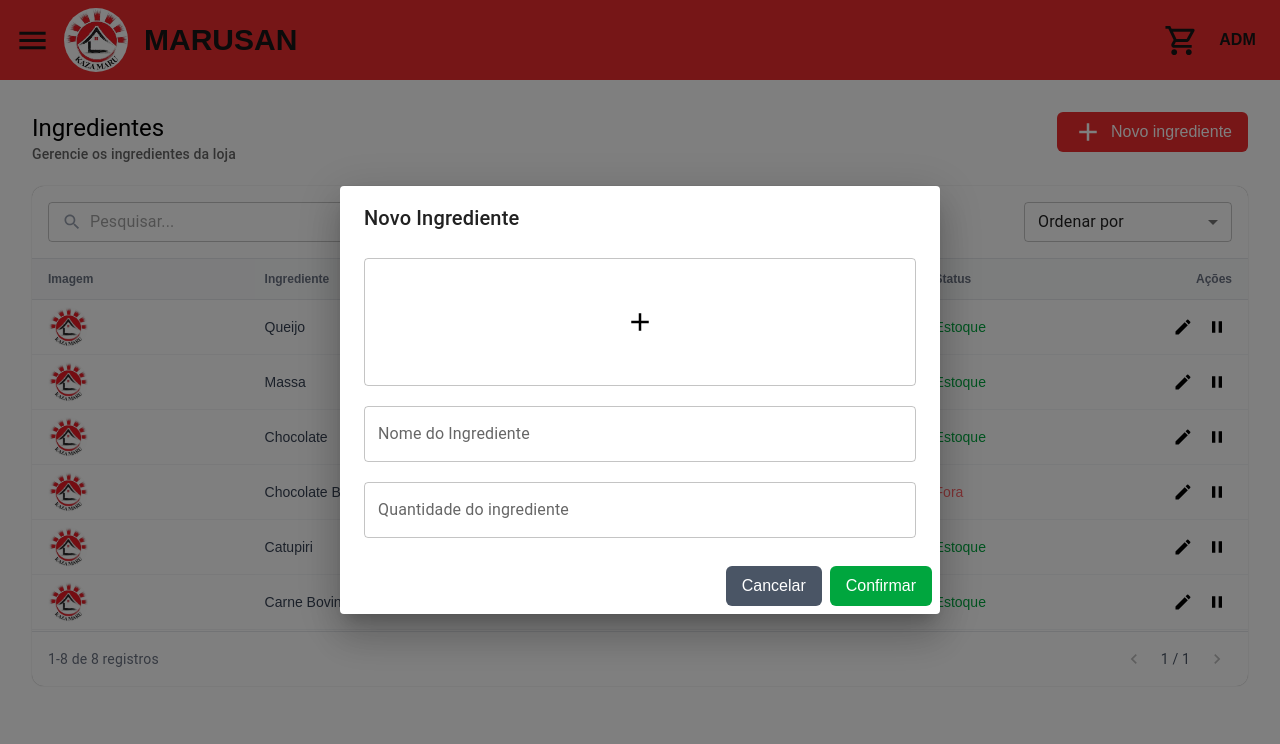
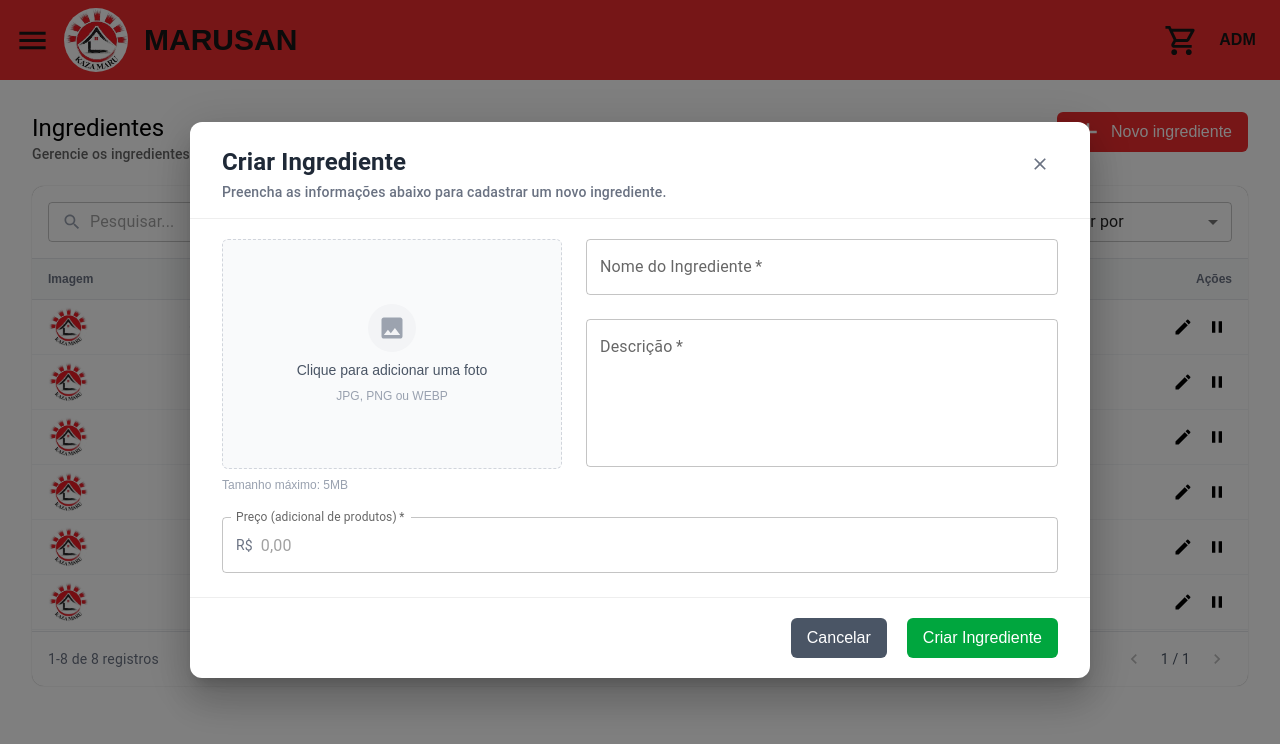
Before and after one commit to GustavoPaterno/niponten_front, a Next.js app: page /admin/configuracoes/ingredientes in a window 1280 px wide. Both pictures are taken after a click on the button "Novo ingrediente". Shown: the top 744 px of the page. Built offline with nearby package versions, Linux system fonts and the light colour scheme.

Commit message:
feat: ingredientes dialog new design

```diff
--- a/package.json
+++ b/package.json
@@ -17,6 +17,7 @@
     "@mui/material-nextjs": "^9.3.0",
     "@vercel/blob": "^2.8.0",
     "next": "^16.3.5",
+    "nippon-ten-api-client": "0.0.3-alpha",
     "react": "19.2.8",
     "react-dom": "19.2.8"
   },
--- a/src/features/admin/configuracoes/ingredientes/IngredientesCore.tsx
+++ b/src/features/admin/configuracoes/ingredientes/IngredientesCore.tsx
@@ -7,25 +7,33 @@ import { useState } from "react";
 import IngredientesDialog from "./IngredientesDialog";
 import DatatableMockedIngredientes from "./components/DataTableMockedIngredientes";
 
-export default function IngredientesCore(){
+export default function IngredientesCore() {
 const [open, setOpen] = useState(false);
 
 const [nome, setNome] = useState("");
-    const [quantidade, setQuantidade] = useState("");
+const [descricao, setDescricao] = useState("");
+const [imagem, setImagem] = useState<string | null>("");
+const [preco, setPreco] = useState("");
+const [status, setStatus] = useState("ACTIVE");
 
 const handleSalvar = () => {
     const ingrediente = {
-            nome,
-            quantidade,
+        id: 0,
+        name: nome,
+        description: descricao,
+        imageUrl: imagem,
+        price: Number(preco),
+        status,
     };
+
+    console.log(ingrediente);
+
     setOpen(false);
 };
 
 return (
     <div className="flex h-full flex-col gap-2 p-2 sm:gap-5 sm:p-4">
-
         <div className="flex h-[15%] flex-row sm:h-[10%]">
-
             <div className="w-[60%] text-black">
                 <Typography variant="h5">
                     Ingredientes
@@ -40,15 +48,12 @@ export default function IngredientesCore(){
             </div>
 
             <div className="flex w-[40%] justify-end text-black">
-
                 <Button
                     text="Novo ingrediente"
                     icon={Add}
                     onClick={() => setOpen(true)}
                 />
-
             </div>
-
         </div>
 
         <div className="mb-2 h-[70%] sm:h-[65%]">
@@ -60,11 +65,16 @@ export default function IngredientesCore(){
             onClose={() => setOpen(false)}
             onSave={handleSalvar}
             nome={nome}
-                quantidade={quantidade}
+            descricao={descricao}
+            imagem={imagem}
+            preco={preco}
+            status={status}
             setNome={setNome}
-                setQuantidade={setQuantidade}
+            setDescricao={setDescricao}
+            setImagem={setImagem}
+            setPreco={setPreco}
+            setStatus={setStatus}
         />
-
     </div>
 );
 
--- a/src/features/admin/configuracoes/ingredientes/IngredientesDialog.tsx
+++ b/src/features/admin/configuracoes/ingredientes/IngredientesDialog.tsx
@@ -6,16 +6,13 @@ import {
     DialogContent,
     DialogActions,
     TextField,
-    FormControlLabel,
-    Checkbox,
-    Button as MuiButton,
-    Divider,
 } from "@mui/material";
-import { Add } from "@mui/icons-material";
+import { Add, Close, Image as ImageIcon } from "@mui/icons-material";
+import Image from "next/image";
 
-
-import WarningAmberOutlined from "@mui/icons-material/WarningAmberOutlined";
-import Button, { ButtonColor } from "@/src/components/button/Button";
+import Button, {
+    ButtonColor,
+} from "@/src/components/button/Button";
 
 interface IngredientesDialogProps {
     open: boolean;
@@ -23,10 +20,17 @@ interface IngredientesDialogProps {
     onSave: () => void;
 
     nome: string;
-    quantidade: string;
+    descricao: string;
+    imagem: string | null;
+    preco: string;
+    status: string;
 
     setNome: (value: string) => void;
-    setQuantidade: (value: string) => void;
+    setDescricao: (value: string) => void;
+    setImagem: (value: string | null) => void;
+    setPreco: (value: string) => void;
+    setStatus: (value: string) => void;
+
 }
 
 export default function IngredientesDialog({
@@ -34,68 +38,210 @@ export default function IngredientesDialog({
     onClose,
     onSave,
     nome,
-    quantidade,
+    descricao,
+    imagem,
+    preco,
     setNome,
-    setQuantidade,
+    setDescricao,
+    setImagem,
+    setPreco,
 }: IngredientesDialogProps) {
+    const handleImagem = (
+        event: React.ChangeEvent<HTMLInputElement>
+    ) => {
+        const file = event.target.files?.[0];
+
+        if (!file) return;
+
+        const imageUrl = URL.createObjectURL(file);
+
+        setImagem(imageUrl);
+    };
+
+    const handleClose = () => {
+        onClose();
+        setImagem(null);
+    };
+
     return (
         <Dialog
             open={open}
             onClose={onClose}
             fullWidth
-            maxWidth="sm"
+            maxWidth="md"
+            slotProps={{
+                paper: {
+                    sx: {
+                        borderRadius: "12px",
+                        overflow: "hidden",
+                    },
+                },
+            }}
         >
-            <DialogTitle>
-                Novo Ingrediente
+            {/* Header */}
+            <DialogTitle
+                sx={{
+                    px: 4,
+                    pt: 3,
+                    pb: 2,
+                    borderBottom: "1px solid #eeeeee",
+                }}
+            >
+                <div className="flex items-start justify-between gap-4">
+                    <div>
+                        <h2 className="text-2xl font-semibold text-[#1f2937]">
+                            Criar Ingrediente
+                        </h2>
+
+                        <p className="mt-1 text-sm text-gray-500">
+                            Preencha as informações abaixo para cadastrar um
+                            novo ingrediente.
+                        </p>
+                    </div>
+
+                    <button
+                        type="button"
+                        onClick={onClose}
+                        className="flex h-9 w-9 items-center justify-center rounded-full text-gray-500 transition hover:bg-gray-100 hover:text-gray-800"
+                    >
+                        <Close fontSize="small" />
+                    </button>
+                </div>
             </DialogTitle>
 
-            <DialogContent>
-                <div className="flex flex-col gap-5 pt-2">
-                    <div className="flex h-32 w-full items-center justify-center rounded-sm border border-[rgba(0,0,0,0.23)] cursor-pointer">
-                            <Add
-                                className="rounded-md"
+            {/* Content */}
+            <DialogContent
                 sx={{
-                                    color: "#000000",
-                                    fontSize: 30,
+                    px: 4,
+                    py: 3,
+                }}
+            >
+                <div className="grid grid-cols-1 gap-6 md:grid-cols-[340px_1fr] pt-5">
+                    <div>
+                        <label
+                            htmlFor="ingrediente-image"
+                            className="flex h-[230px] w-full cursor-pointer items-center justify-center overflow-hidden rounded-md border border-dashed border-gray-300 bg-gray-50 transition hover:border-gray-400 hover:bg-gray-100"
+                        >
+                            {imagem ? (
+                                <Image
+                                    src={imagem}
+                                    alt="Imagem do ingrediente"
+                                    width={300}
+                                    height={220}
+                                    unoptimized
+                                    className="h-full w-full object-contain p-3"
+                                />
+                            ) : (
+                                <div className="flex flex-col items-center justify-center gap-2 text-center">
+                                    <div className="flex h-12 w-12 items-center justify-center rounded-full bg-gray-100">
+                                        <ImageIcon
+                                            sx={{
+                                                color: "#9ca3af",
+                                                fontSize: 28,
                                             }}
                                         />
                                     </div>
 
+                                    <span className="text-sm font-medium text-gray-600">
+                                        Clique para adicionar uma foto
+                                    </span>
+
+                                    <span className="text-xs text-gray-400">
+                                        JPG, PNG ou WEBP
+                                    </span>
+                                </div>
+                            )}
+                        </label>
+
+                        <p className="mt-2 text-xs text-gray-400">
+                            Tamanho máximo: 5MB
+                        </p>
+
+                        <input
+                            id="ingrediente-image"
+                            type="file"
+                            accept="image/*"
+                            capture="environment"
+                            className="hidden"
+                            onChange={handleImagem}
+                        />
+                    </div>
+
+
+                    <div className="flex flex-col gap-6">
                         <TextField
                             label="Nome do Ingrediente"
-                        placeholder="Queijo"
+                            placeholder="Ex: Queijo"
                             value={nome}
-                        onChange={(e) => setNome(e.target.value)}
+                            onChange={(e) =>
+                                setNome(e.target.value)
+                            }
                             fullWidth
+                            required
                         />
 
                         <TextField
-                        label="Quantidade do ingrediente"
-                        type="number"
-                        placeholder="0"
-                        value={quantidade}
-                        onChange={(e) => setQuantidade(e.target.value)}
+                            label="Descrição"
+                            placeholder="Ex: Queijo mussarela fatiado"
+                            value={descricao}
+                            onChange={(e) =>
+                                setDescricao(e.target.value)
+                            }
                             fullWidth
                             multiline
-                        maxRows={1}
+                            minRows={5}
+                            required
+                        />
+                    </div>
+                </div>
+
+                <div className="mt-6">
+                    <TextField
+                        label="Preço (adicional de produtos)"
+                        type="number"
+                        placeholder="0,00"
+                        value={preco}
+                        onChange={(e) => setPreco(e.target.value)}
+                        fullWidth
+                        required
+                        slotProps={{
+                            htmlInput: {
+                                min: 0,
+                                step: "0.01",
+                            },
+                            input: {
+                                startAdornment: (
+                                    <span className="mr-2 text-sm text-gray-500">
+                                        R$
+                                    </span>
+                                ),
+                            },
+                        }}
                     />
                 </div>
             </DialogContent>
 
-            <DialogActions className="px-20 pb-5">
+            {/* Footer */}
+            <DialogActions
+                sx={{
+                    px: 4,
+                    py: 2.5,
+                    borderTop: "1px solid #eeeeee",
+                    gap: 1.5,
+                }}
+            >
                 <Button
                     text="Cancelar"
-                    onClick={onClose}
+                    onClick={handleClose}
                     color={ButtonColor.Secondary}
                 />
 
                 <Button
-                    text="Confirmar"
+                    text="Criar Ingrediente"
                     color={ButtonColor.Green}
                     onClick={onSave}
                 />
             </DialogActions>
-
         </Dialog>
     );
 }
--- a/src/features/admin/configuracoes/ingredientes/components/DataTableMockedIngredientes.tsx
+++ b/src/features/admin/configuracoes/ingredientes/components/DataTableMockedIngredientes.tsx
@@ -9,67 +9,81 @@ import {
     DataTableAction,
     DataTableColumn,
 } from "../../../../../components/table/Datatable";
-import { PermissaoColumnDef } from "@/src/features/admin/configuracoes/permissoes/components/PermissoesColumnDef";
-import { Add, Delete, Visibility, WarningAmber } from "@mui/icons-material";
 
 interface Ingrediente {
     id: number;
-    imagem?: string;
-    nome: string;
-    quantidade: string
-    estoque: boolean;
+    name: string;
+    description: string;
+    imageUrl: string;
+    price: number;
+    status: "ACTIVE";
 }
 
 const ingredientesMock: Ingrediente[] = [
     {
         id: 1,
-        nome: "Queijo",
-        quantidade: "2",
-        estoque: true,
+        name: "Queijo",
+        description: "Queijo mussarela fatiado",
+        imageUrl: "/images/marusan-logo.jpg",
+        price: 12.5,
+        status: "ACTIVE",
     },
     {
         id: 2,
-        nome: "Massa",
-        quantidade: "15",
-        estoque: true,
+        name: "Massa",
+        description: "Massa artesanal",
+        imageUrl: "/images/marusan-logo.jpg",
+        price: 8.9,
+        status: "ACTIVE",
     },
     {
         id: 3,
-        nome: "Chocolate",
-        quantidade: "30",
-        estoque: true,
-
+        name: "Chocolate",
+        description: "Chocolate ao leite",
+        imageUrl: "/images/marusan-logo.jpg",
+        price: 15,
+        status: "ACTIVE",
     },
     {
         id: 4,
-        nome: "Chocolate Branco",
-        quantidade: "0",
-        estoque: false,
+        name: "Chocolate Branco",
+        description: "Chocolate branco",
+        imageUrl: "/images/marusan-logo.jpg",
+        price: 17.5,
+        status: "ACTIVE",
     },
     {
         id: 5,
-        nome: "Catupiri",
-        quantidade: "500",
-        estoque: true,
+        name: "Catupiri",
+        description: "Requeijão cremoso tipo Catupiry",
+        imageUrl: "/images/marusan-logo.jpg",
+        price: 18,
+        status: "ACTIVE",
     },
     {
         id: 6,
-        nome: "Carne Bovina",
-        quantidade: "100",
-        estoque: true,
+        name: "Carne Bovina",
+        description: "Carne bovina moída",
+        imageUrl: "/images/marusan-logo.jpg",
+        price: 29.9,
+        status: "ACTIVE",
     },
     {
         id: 7,
-        nome: "Bacon",
-        quantidade: "0",
-        estoque: false,
+        name: "Bacon",
+        description: "Bacon em cubos",
+        imageUrl: "/images/marusan-logo.jpg",
+        price: 24.9,
+        status: "ACTIVE",
     },
     {
         id: 8,
-        nome: "Queijo Muzzarela",
-        quantidade: "20",
-        estoque: true,
-    }
+        name: "Queijo Muzzarela",
+        description: "Muzzarela fatiada",
+        imageUrl: "/images/marusan-logo.jpg",
+        price: 14.9,
+        status: "ACTIVE",
+    },
 ];
 
 const getIngredientes = async (): Promise<Ingrediente[]> => {
@@ -78,55 +92,47 @@ const getIngredientes = async (): Promise<Ingrediente[]> => {
     });
 
     return ingredientesMock;
+
 };
 
 const columnDef: DataTableColumn<Ingrediente>[] = [
     {
-        field: "imagem",
+        field: "imageUrl",
         headerName: "Imagem",
         render: (value) => (
-            value !== undefined ? (
             <Image
-                    src={String(value)}
+                src={value || "/images/marusan-logo.jpg"}
                 alt=""
                 width={40}
                 height={40}
                 className="h-10 w-10 rounded-full object-cover"
             />
-            ) : (
-                <Image
-                    src="/images/marusan-logo.jpg"
-                    alt=""
-                    width={40}
-                    height={40}
-                    className="h-10 w-10 rounded-full object-cover"
-                />
-            )
         ),
     },
     {
-        field: "nome",
+        field: "name",
         type: "text",
         headerName: "Ingrediente",
     },
     {
-        field: "quantidade",
+        field: "description",
         type: "text",
-        headerName: "quantidade",
+        headerName: "Descrição",
     },
     {
-        field: "estoque",
+        field: "price",
+        type: "text",
+        headerName: "Preço",
+        render: (value) =>
+            `R$ ${value.toFixed(2).replace(".", ",")}`,
+    },
+    {
+        field: "status",
         type: "text",
         headerName: "Status",
         render: (value) => (
-            <span
-                className={
-                    value
-                        ? "font-medium text-green-600"
-                        : "font-medium text-red-400"
-                }
-            >
-                {value ? "Estoque" : "Fora"}
+            <span className="font-medium text-green-600">
+                {value === "ACTIVE" ? "Ativo" : value}
             </span>
         ),
     },
@@ -137,7 +143,10 @@ const actions: DataTableAction<Ingrediente>[] = [
         icon: EditIcon,
         label: "Editar",
         onClick: (ingrediente) => {
-            console.log("Editar ingrediente:", ingrediente);
+            console.log(
+                "Editar ingrediente:",
+                ingrediente
+            );
         },
         color: "#000000",
     },
@@ -145,7 +154,10 @@ const actions: DataTableAction<Ingrediente>[] = [
         icon: PauseIcon,
         label: "Desativar",
         onClick: (ingrediente) => {
-            console.log("Desativar ingrediente:", ingrediente);
+            console.log(
+                "Desativar ingrediente:",
+                ingrediente
+            );
         },
         color: "#000000",
     },
@@ -153,10 +165,6 @@ const actions: DataTableAction<Ingrediente>[] = [
 
 export default function DatatableMockedIngredientes() {
     return (
-        <DataTable
-            getMethod={getIngredientes}
-            columnDef={columnDef}
-            actions={actions}
-        />
+        <DataTable getMethod={getIngredientes} columnDef={columnDef} actions={actions} />
     );
 }
--- /dev/null
+++ b/src/requests/ProdutoRequests.ts
@@ -0,0 +1,5 @@
+import { createNipponTenClient } from "nippon-ten-api-client"
+
+const client = createNipponTenClient(
+    "http://localhost:8080/"
+);
```
Also changed, not shown: 1 other file (tests, documents, lock files or other folders). Lines whose indentation alone changed are shown as unchanged.
